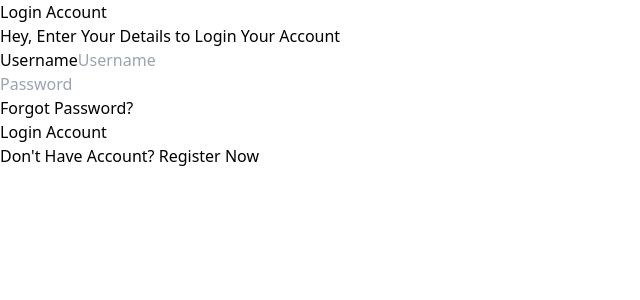
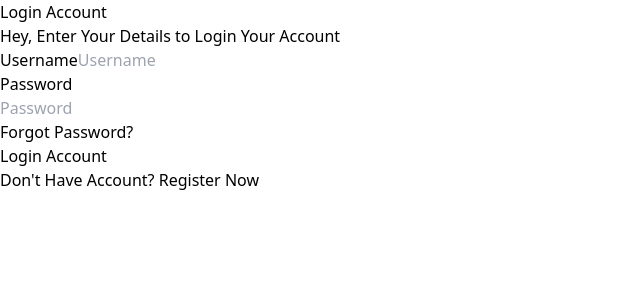
Before and after one commit to zubayer-47/video-streaming-platform, a React (Vite) app: page /login in a window 1280 px wide. Shown: the top 300 px of the page, without its empty margins (0-640 px from the left). Built offline with nearby package versions, Linux system fonts and the light colour scheme; no server answers.

Commit message:
modified

```diff
--- a/src/components/Inputs/Input.tsx
+++ b/src/components/Inputs/Input.tsx
@@ -10,7 +10,7 @@ type InputProp = {
 	value?: string | null;
 	isLoading?: boolean;
 	showLabel?: boolean;
-	error?: string;
+	error?: string | null;
 };
 
 const Input = ({
@@ -55,10 +55,10 @@ export default Input;
 export const PasswordInput = ({
 	name,
 	handler,
-	type = 'text',
 	hint = '',
 	value,
 	isLoading = false,
+	showLabel = false,
 	error = '',
 }: InputProp) => {
 	const [show, setShow] = useState(false);
@@ -67,6 +67,14 @@ export const PasswordInput = ({
 
 	return (
 		<div className='bg-transparent'>
+			{showLabel && (
+				<label
+					htmlFor={name}
+					className='capitalize font-semibold text-sm  text-slate-600'
+				>
+					{hint}
+				</label>
+			)}
 			<div className='flex items-stretch border border-indigo-200 rounded-lg'>
 				<input
 					type={show ? 'text' : 'password'}
```
